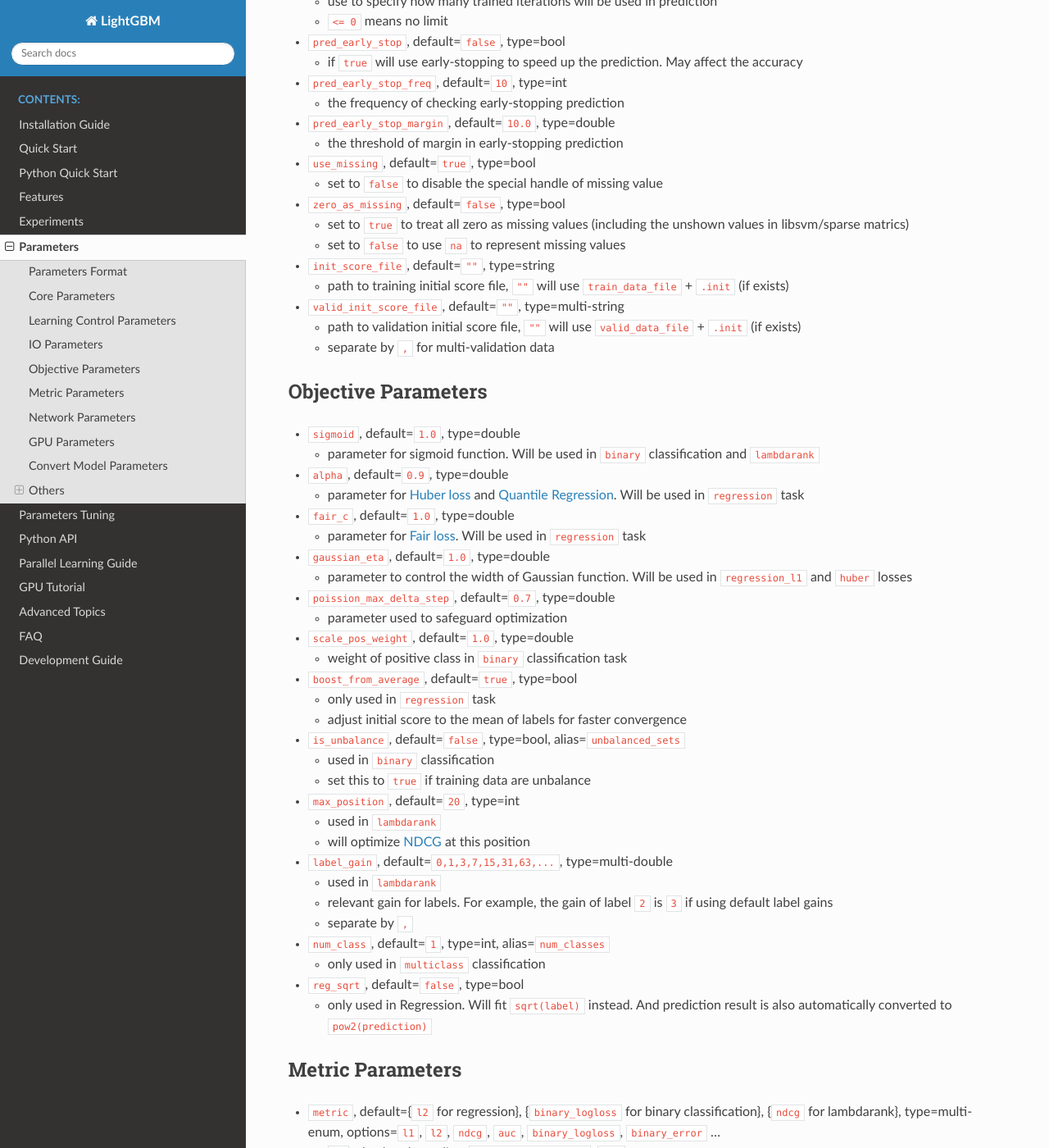
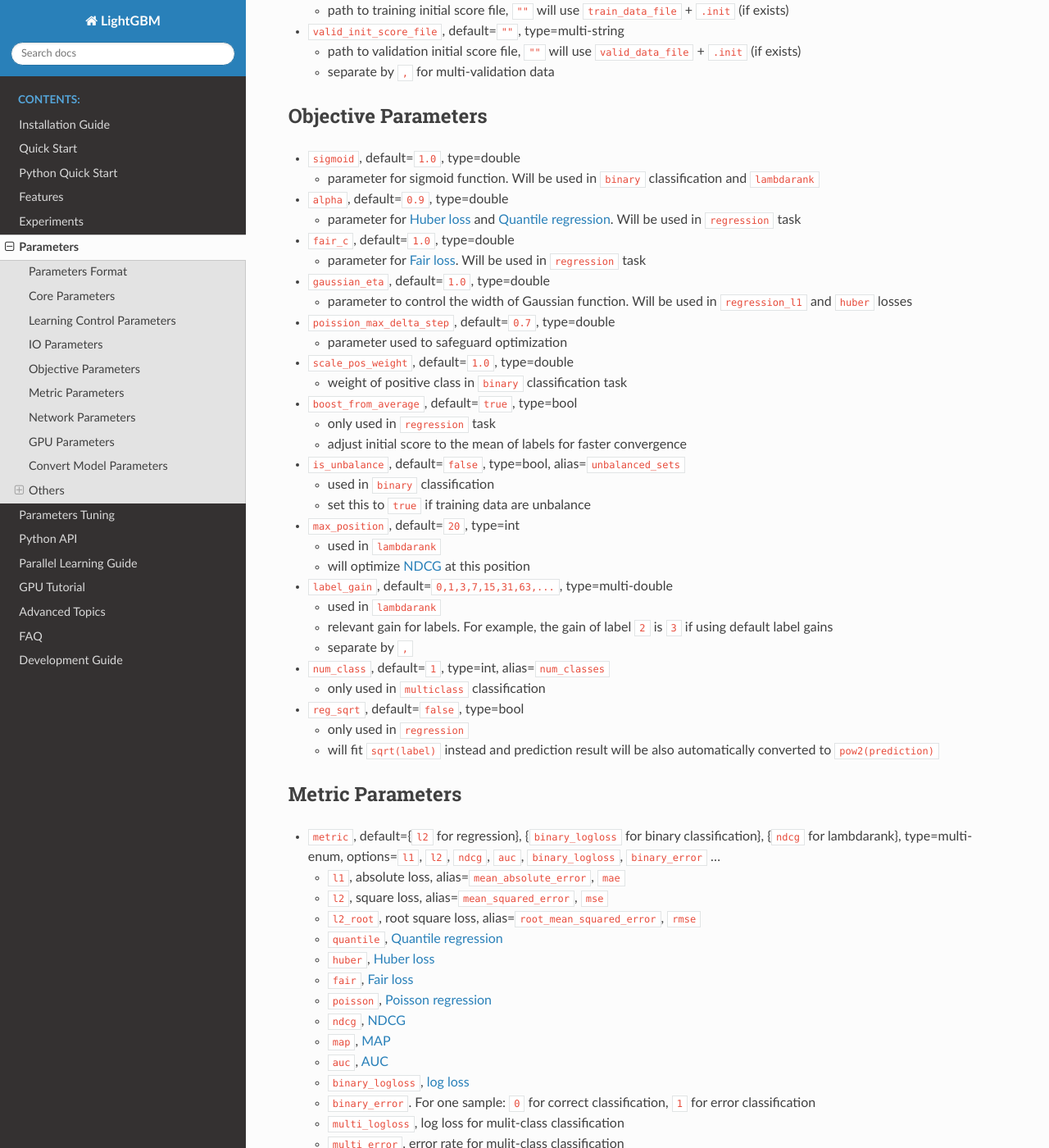
Before and after one commit to microsoft/LightGBM, a Sphinx documentation site: the page built from docs/Parameters.rst, in a window 1280 px wide and 1400 px high, scrolled down 6723 px. Shown: the whole window at 82% size. Built offline with Sphinx 7.4.7 and the Read the Docs theme 2.0.0, drawn with Linux system fonts in a browser that asks for light colours; some of the changed text lies outside the part shown.

```diff
--- a/docs/Parameters.rst
+++ b/docs/Parameters.rst
@@ -48,7 +48,8 @@
    -  ``convert_model`` for converting model file into if-else format, see more information in `Convert model parameters <#convert-model-parameters>`__
 
 -  ``application``, default=\ ``regression``, type=enum,
-   options=\ ``regression``, ``regression_l2``, ``regression_l1``, ``huber``, ``fair``, ``poisson``, ``binary``, ``lambdarank``, ``multiclass``,
+   options=\ ``regression``, ``regression_l2``, ``regression_l1``, ``huber``, ``fair``, ``poisson``, ``quantile``, ``quantile_l2``,
+   ``binary``, ``lambdarank``, ``multiclass``,
    alias=\ ``objective``, ``app``
 
    -  ``regression``, regression application
@@ -496,7 +497,7 @@
 
 -  ``alpha``, default=\ ``0.9``, type=double
 
-   -  parameter for `Huber loss`_ and `Quantile Regression`_. Will be used in ``regression`` task
+   -  parameter for `Huber loss`_ and `Quantile regression`_. Will be used in ``regression`` task
 
 -  ``fair_c``, default=\ ``1.0``, type=double
 
@@ -546,7 +547,9 @@
 
 -  ``reg_sqrt``, default=\ ``false``, type=bool
 
-   -  only used in Regression. Will fit ``sqrt(label)`` instead. And prediction result is also automatically converted to ``pow2(prediction)``
+   -  only used in ``regression``
+
+   -  will fit ``sqrt(label)`` instead and prediction result will be also automatically converted to ``pow2(prediction)``
 
 Metric Parameters
 -----------------
@@ -560,7 +563,7 @@
 
    -  ``l2_root``, root square loss, alias=\ ``root_mean_squared_error``, ``rmse``
 
-   -  ``quantile``, `Quantile Regression`_
+   -  ``quantile``, `Quantile regression`_
 
    -  ``huber``, `Huber loss`_
 
@@ -725,7 +728,7 @@
 
 .. _Huber loss: https://en.wikipedia.org/wiki/Huber_loss
 
-.. _Quantile Regression: https://en.wikipedia.org/wiki/Quantile_regression
+.. _Quantile regression: https://en.wikipedia.org/wiki/Quantile_regression
 
 .. _Fair loss: https://www.kaggle.com/c/allstate-claims-severity/discussion/24520
 
```
Also changed, not shown: other parts of docs/Parameters.rst (+2 -2 lines).
